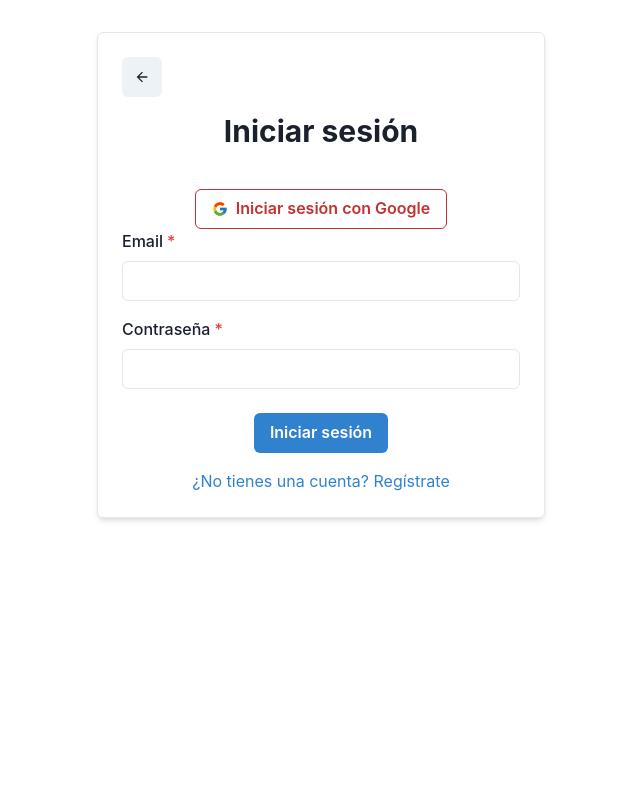
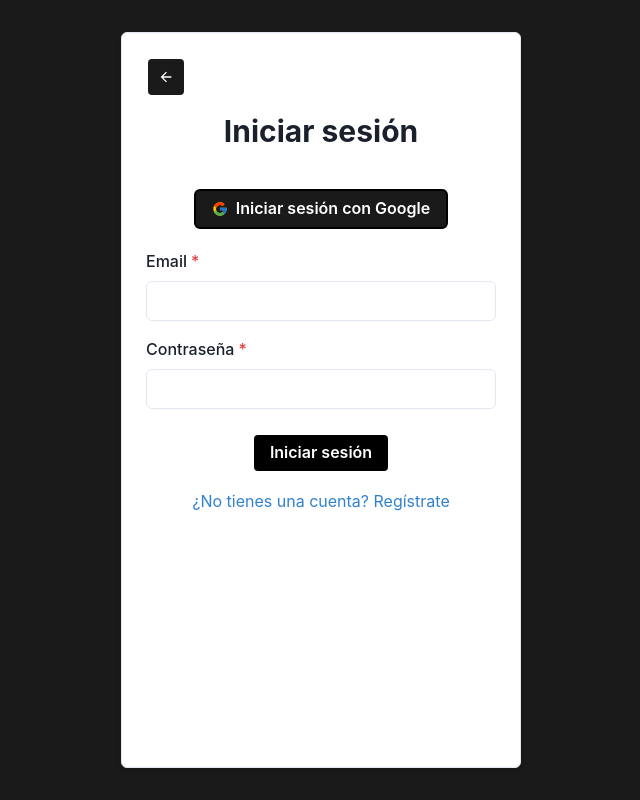
Before and after one commit to sami1793/ecommerce-ada, a React (Vite) app: page /login in a window 1280 px wide. Shown: the whole page, without its empty margins (319-959 px from the left). Built offline with nearby package versions, Linux system fonts and the light colour scheme; no server answers.

Commit message:
Se mejora estilos de formulario login

```diff
--- a/src/pages/Home.jsx
+++ b/src/pages/Home.jsx
@@ -1,9 +1,60 @@
+import { Box, Flex, Heading, Text } from '@chakra-ui/layout'
+import { BsBoxSeam } from 'react-icons/bs'
+import { TbPigMoney } from 'react-icons/tb'
+import { MdPeopleOutline } from 'react-icons/md'
 import 'react-responsive-carousel/lib/styles/carousel.min.css'
 
 export const Home = () => {
   return (
     <>
-      <h1>Homee</h1>
+      <Flex justifyContent="center">
+        <Heading>Novedades</Heading>
+      </Flex>
+      <Flex justifyContent="center" p={5} gap={5} wrap="wrap">
+        <Box
+          width="280px"
+          display="flex"
+          flexDirection="column"
+          alignItems="center"
+        >
+          <BsBoxSeam size={50} />
+          <Text fontSize="larger" as="b" textAlign="center">
+            Envío rápido o recogida en tienda
+          </Text>
+          <Text textAlign="center">
+            Entrega rápida, envío gratuito o recogida en tienda.
+          </Text>
+        </Box>
+        <Box
+          width="280px"
+          display="flex"
+          flexDirection="column"
+          alignItems="center"
+        >
+          <TbPigMoney size={50} />
+          <Text fontSize="larger" as="b" textAlign="center">
+            Opciones de financiación
+          </Text>
+          <Text textAlign="center">
+            Consulta los planes de pago en cuotas mensuales.
+          </Text>
+        </Box>
+        <Box
+          width="280px"
+          justifyContent="center"
+          alignItems="center"
+          display="flex"
+          flexDirection="column"
+        >
+          <MdPeopleOutline size={50} />
+          <Text fontSize="larger" as="b" textAlign="center">
+            Ayuda
+          </Text>
+          <Text textAlign="center">
+            Habla con nuestro equipo de Especialistas por teléfono o chat.
+          </Text>
+        </Box>
+      </Flex>
     </>
   )
 }
--- a/src/pages/auth/Login.jsx
+++ b/src/pages/auth/Login.jsx
@@ -2,6 +2,7 @@ import {
   Box,
   Button,
   Center,
+  Flex,
   FormControl,
   FormErrorMessage,
   FormLabel,
@@ -79,28 +80,40 @@ export const Login = () => {
   }
 
   return (
+    <Flex bgColor="black.900" minH="100vh">
       <Box
-      maxW="md"
         mx="auto"
+        minW={{ base: '95%', sm: '400px' }}
         mt={8}
+        mb={8}
         p={6}
         borderWidth="1px"
         borderRadius="md"
         boxShadow="md"
+        bgColor="white"
       >
         <IconButton
           icon={<ArrowBackIcon />}
           aria-label="Volver atrás"
           mb={4}
+          variant="solid"
+          color="white"
+          bg="black.900"
+          border="2px"
+          _hover={{ bg: 'black', color: 'white' }}
           onClick={() => handleBackClick()}
         />
         <Heading as="h2" size="lg" textAlign="center" mb={6}>
           Iniciar sesión
         </Heading>
-      <Center>
+        <Center mb={5}>
           <Button
-          colorScheme="red"
-          variant="outline"
+            variant="solid"
+            border="2px"
+            borderColor="black"
+            bg="black.900"
+            color="white"
+            _hover={{ bg: 'black', color: 'white' }}
             mt={4}
             leftIcon={<FcGoogle />}
             onClick={logWithGoogle}
@@ -154,7 +167,10 @@ export const Login = () => {
           <Center>
             <Button
               type="submit"
-            colorScheme="blue"
+              bg="black"
+              border="2px"
+              color="white"
+              _hover={{ bg: 'white', color: 'black' }}
               mt={6}
               isFullWidth
               isLoading={isSubmitting}
@@ -169,5 +185,6 @@ export const Login = () => {
           </Box>
         </form>
       </Box>
+    </Flex>
   )
 }
--- a/src/pages/auth/Register.jsx
+++ b/src/pages/auth/Register.jsx
@@ -1,6 +1,7 @@
 import {
   Button,
   Container,
+  Flex,
   FormControl,
   FormErrorMessage,
   FormLabel,
@@ -42,6 +43,7 @@ export const Register = () => {
   console.log(errors)
 
   return (
+    <Flex bgColor="black.900" minH="100vh">
       <Container as="form" onSubmit={handleSubmit(createAccount)}>
         <SimpleGrid gap={5} justifyContent="center">
           <FormControl isInvalid={errors.email}>
@@ -91,5 +93,6 @@ export const Register = () => {
           </Button>
         </SimpleGrid>
       </Container>
+    </Flex>
   )
 }
```
Lines whose indentation alone changed are shown as unchanged.
